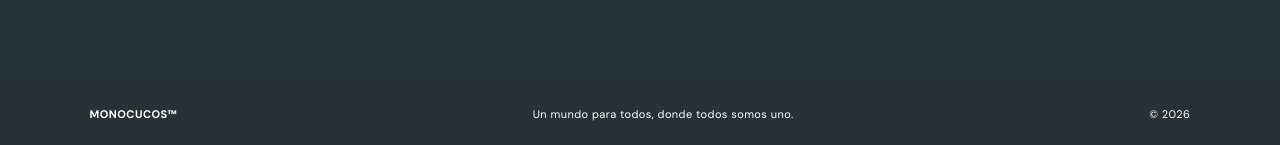
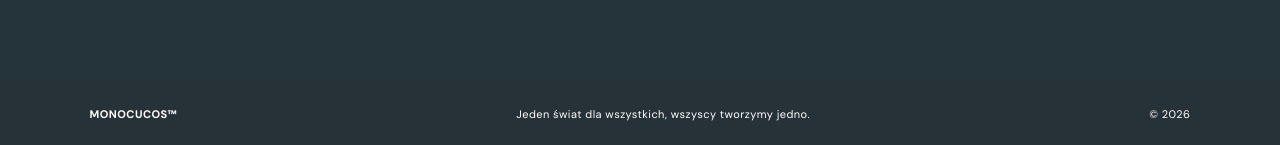
Before and after one commit to MonocucosTM/Monocucos, a Jekyll site: the page built from about-pl-preview.html, in a window 1280 px wide and 900 px high, scrolled down 3334 px. Shown: the part 752-897 px from the top of the window. Built offline with Jekyll 4.4.1, drawn with Linux system fonts in a browser that asks for light colours.

Commit message:
Fix Polish footer slogan on O NAS

```diff
--- a/about-pl-preview.html
+++ b/about-pl-preview.html
@@ -239,7 +239,7 @@ header nav a:hover{
 </div></div></section>
 <section class="section white"><div class="behind"><div class="photo photo-children"><img src="assets/img/Niños.JPG" alt="Niños acompañados por los personajes tejidos de MONOCUCOS" loading="lazy"></div><div><div class="eyebrow">PROJEKT, KTÓRY SIĘ ROZWIJA</div><h2>Od opowieści do doświadczeń.</h2><p class="intro">Opowieści MONOCUCOS mogą stać się narzędziami do rozmowy, zabawy, rozwijania wyobraźni oraz poznawania emocji i wartości w różnych środowiskach.</p><p>Dlatego projekt dociera do szkół, rodzin, społeczności lokalnych i instytucji, tworząc nowe sposoby wspierania dzieci.</p></div></div></section>
 <section class="closing"><h2>Świat się zmienia, gdy uczymy się patrzeć na siebie inaczej.</h2><p>MONOCUCOS chce być częścią tej zmiany — poprzez każdą opowieść, każdą rozmowę i każde wspólne doświadczenie.</p><a class="button" href="home-pl-preview.html#universo">ODKRYJ ŚWIAT MONOCUCOS</a></section></main>
-<footer><strong>MONOCUCOS™</strong><span>Un mundo para todos, donde todos somos uno.</span><span>© 2026</span>
+<footer><strong>MONOCUCOS™</strong><span>Jeden świat dla wszystkich, wszyscy tworzymy jedno.</span><span>© 2026</span>
 </footer>
 <script>
 const menuIcon = document.querySelector('.mobile-menu-icon');
```
